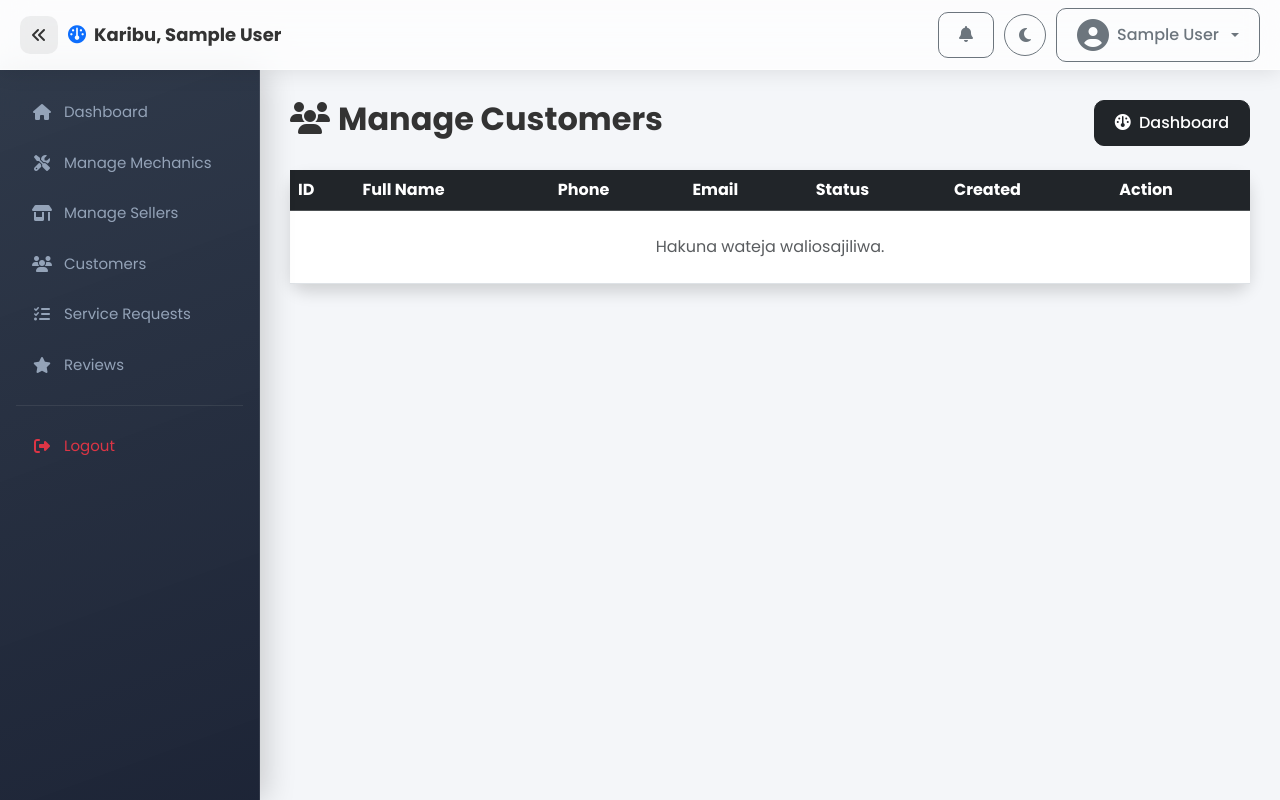
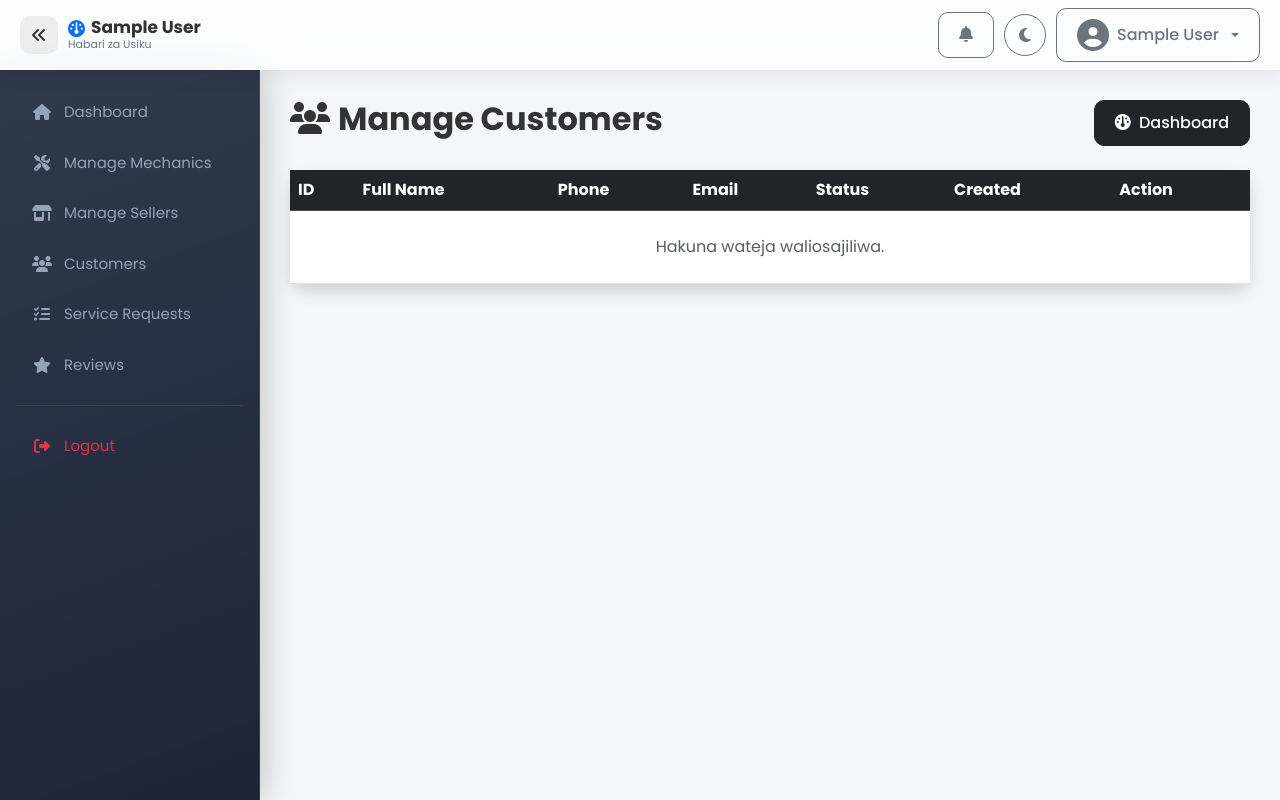
Before and after one commit to joblee88/garifix, a Flask app: page /admin/customers in a window 1280 px wide. Run offline with Flask 3, Linux system fonts and the light colour scheme; the visitor is signed in with stand-in values (Sample User, id 1); tables that the repository leaves empty hold one stand-in row (values such as "Sample post"); some libraries are stand-ins or nearby versions.

Commit message:
setting time

```diff
--- a/app.py
+++ b/app.py
@@ -259,11 +259,43 @@ app.jinja_env.globals["resolve_image_url"] = resolve_image_url
 # Context Processor - inagundua kama ukurasa unafunguliwa NDANI YA APP ya
 # Android (kupitia User-Agent maalum tuliyoongeza kwenye WebView), ili
 # templates ziweze kuficha vitu vya "website" visivyohitajika ndani ya app
+# Context Processor - salamu ya wakati (asubuhi/mchana/usiku) kwa ajili ya
+# topbar ya dashboard zote (Customer, Fundi, Muuzaji, Admin)
+@app.context_processor
+def inject_greeting():
+    from datetime import datetime
+    hour = datetime.now().hour
+    if 5 <= hour < 12:
+        greeting = "Habari za asubuhi"
+    elif 12 <= hour < 18:
+        greeting = "Habari za mchana"
+    else:
+        greeting = "Habari za usiku"
+    return dict(time_greeting=greeting)
+
+
 # (mfano footer - Bottom Navigation ya app tayari inatosha kwa urambazaji).
 @app.context_processor
 def inject_app_mode():
     ua = request.headers.get("User-Agent", "")
     return dict(is_app_mode="GariFixAndroidApp" in ua)
+
+
+# Salamu ya wakati (Habari za Asubuhi/Mchana/Jioni/Usiku) - kwa saa za
+# Afrika Mashariki (EAT, UTC+3), bila kujali server iko wapi duniani.
+@app.context_processor
+def inject_time_greeting():
+    from datetime import datetime, timedelta
+    eat_hour = (datetime.utcnow() + timedelta(hours=3)).hour
+    if 5 <= eat_hour < 12:
+        greeting = "Habari za Asubuhi"
+    elif 12 <= eat_hour < 16:
+        greeting = "Habari za Mchana"
+    elif 16 <= eat_hour < 19:
+        greeting = "Habari za Jioni"
+    else:
+        greeting = "Habari za Usiku"
+    return dict(time_greeting=greeting)
 
 
 # Context Processor kwa ajili ya taarifa za mtumiaji aliyeingia
@@ -413,7 +445,7 @@ def login():
             session["user_id"] = user.id
             session["role"] = user.role
 
-            flash("Karibu tena GariFix!", "success")
+            flash("Umeingia kikamilifu!", "success")
             if user.role == "admin":
                 return redirect(url_for("admin_dashboard", user_id=user.id))
             elif user.role == "mechanic":
--- a/static/css/style.css
+++ b/static/css/style.css
@@ -62,16 +62,37 @@ body {
     gap: 12px;
 }
 
+.app-topbar .topbar-title-wrap {
+    display: flex;
+    flex-direction: column;
+    justify-content: center;
+    min-width: 0;
+    overflow: hidden;
+    line-height: 1.15;
+}
+
 .app-topbar .topbar-title {
     font-weight: 700;
-    font-size: 18px;
+    font-size: 17px;
     white-space: nowrap;
     overflow: hidden;
     text-overflow: ellipsis;
     display: flex;
     align-items: center;
-    gap: 8px;
+    gap: 6px;
     min-width: 0;
+}
+
+.app-topbar .topbar-greeting {
+    font-size: 11px;
+    color: #6c757d;
+    white-space: nowrap;
+    overflow: hidden;
+    text-overflow: ellipsis;
+}
+
+[data-bs-theme="dark"] .app-topbar .topbar-greeting {
+    color: #adb5bd;
 }
 
 /* PUNGUZA UKUBWA (SCALING) KWENYE SIMU - ili kila kitu kifae ndani ya
@@ -97,10 +118,15 @@ body {
         min-height: calc(100vh - 56px);
         padding: 14px;
     }
+    .app-topbar .topbar-title-wrap {
+        max-width: 38vw;
+    }
     .app-topbar .topbar-title {
         font-size: 13px;
-        max-width: 34vw;
         gap: 4px;
+    }
+    .app-topbar .topbar-greeting {
+        font-size: 9px;
     }
     .app-topbar .topbar-title i {
         font-size: 13px;
--- a/templates/admin_base.html
+++ b/templates/admin_base.html
@@ -21,7 +21,10 @@
         <button type="button" class="sidebar-minimize-btn d-none d-lg-flex" onclick="toggleGariFixSidebar()" title="Punguza/Panua Sidebar">
             <i class="fa-solid fa-angles-left"></i>
         </button>
-        <span class="topbar-title"><i class="fa-solid fa-gauge text-primary"></i> Karibu, {{ current_user.full_name }}</span>
+        <div class="topbar-title-wrap">
+            <span class="topbar-title"><i class="fa-solid fa-gauge text-primary"></i> {{ current_user.full_name }}</span>
+            <small class="topbar-greeting">{{ time_greeting }}</small>
+        </div>
     </div>
     <div class="topbar-right">
         <a href="{{ url_for('admin_mechanics') }}" class="btn btn-outline-secondary position-relative" title="Arifa - Wanaosubiri Idhini">
--- a/templates/customer_base.html
+++ b/templates/customer_base.html
@@ -21,7 +21,10 @@
         <button type="button" class="sidebar-minimize-btn d-none d-lg-flex" onclick="toggleGariFixSidebar()" title="Punguza/Panua Sidebar">
             <i class="fa-solid fa-angles-left"></i>
         </button>
-        <span class="topbar-title"><i class="fa-solid fa-user text-primary"></i> Karibu, {{ current_user.full_name }}</span>
+        <div class="topbar-title-wrap">
+            <span class="topbar-title"><i class="fa-solid fa-user text-primary"></i> {{ current_user.full_name }}</span>
+            <small class="topbar-greeting">{{ time_greeting }}</small>
+        </div>
     </div>
     <div class="topbar-right">
         <a href="{{ url_for('chat_list') }}" class="btn btn-outline-primary position-relative" title="Ujumbe">
--- a/templates/customer_dashboard.html
+++ b/templates/customer_dashboard.html
@@ -4,7 +4,7 @@
 {% block customer_content %}
 <div class="d-flex justify-content-between align-items-center mb-4">
     <div>
-        <h2 class="fw-bold">Karibu, {{ user.full_name }}</h2>
+        <h2 class="fw-bold">Dashboard Yangu</h2>
         <p class="text-muted">Simamia huduma zako za GariFix hapa.</p>
     </div>
 </div>
--- a/templates/dashboard.html
+++ b/templates/dashboard.html
@@ -2,7 +2,7 @@
 {% block title %}Mechanic Dashboard - GariFix{% endblock %}
 
 {% block mechanic_content %}
-<h2 class="fw-bold mb-4"><i class="fa-solid fa-screwdriver-wrench me-2"></i>Karibu {{ user.full_name }}</h2>
+<h2 class="fw-bold mb-4"><i class="fa-solid fa-screwdriver-wrench me-2"></i>Dashboard Yangu</h2>
 
 <div class="row g-3 mb-4">
     <div class="col-4">
--- a/templates/mechanic_base.html
+++ b/templates/mechanic_base.html
@@ -21,7 +21,10 @@
         <button type="button" class="sidebar-minimize-btn d-none d-lg-flex" onclick="toggleGariFixSidebar()" title="Punguza/Panua Sidebar">
             <i class="fa-solid fa-angles-left"></i>
         </button>
-        <span class="topbar-title"><i class="fa-solid fa-gauge text-primary"></i> Karibu, {{ current_user.full_name }}</span>
+        <div class="topbar-title-wrap">
+            <span class="topbar-title"><i class="fa-solid fa-gauge text-primary"></i> {{ current_user.full_name }}</span>
+            <small class="topbar-greeting">{{ time_greeting }}</small>
+        </div>
     </div>
     <div class="topbar-right">
         <a href="{{ url_for('own_mechanic_requests') }}" class="btn btn-outline-secondary position-relative" title="Arifa">
--- a/templates/seller_base.html
+++ b/templates/seller_base.html
@@ -21,7 +21,10 @@
         <button type="button" class="sidebar-minimize-btn d-none d-lg-flex" onclick="toggleGariFixSidebar()" title="Punguza/Panua Sidebar">
             <i class="fa-solid fa-angles-left"></i>
         </button>
-        <span class="topbar-title"><i class="fa-solid fa-shop text-warning"></i> Karibu, {{ current_user.full_name }}</span>
+        <div class="topbar-title-wrap">
+            <span class="topbar-title"><i class="fa-solid fa-shop text-warning"></i> {{ current_user.full_name }}</span>
+            <small class="topbar-greeting">{{ time_greeting }}</small>
+        </div>
     </div>
     <div class="topbar-right">
         <a href="{{ url_for('chat_list') }}" class="btn btn-outline-primary position-relative" title="Ujumbe">
--- a/templates/seller_dashboard.html
+++ b/templates/seller_dashboard.html
@@ -2,7 +2,7 @@
 {% block title %}Seller Dashboard - GariFix{% endblock %}
 
 {% block seller_content %}
-<h2 class="fw-bold mb-4"><i class="fa-solid fa-shop me-2"></i>Karibu {{ user.full_name }}</h2>
+<h2 class="fw-bold mb-4"><i class="fa-solid fa-shop me-2"></i>Dashboard Yangu</h2>
 
 <div class="row g-4 mb-4">
     <div class="col-md-3">
```
